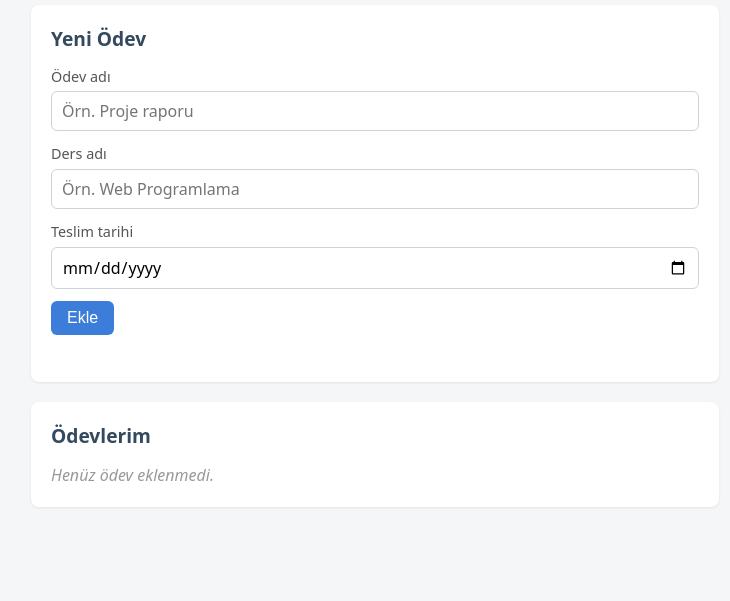
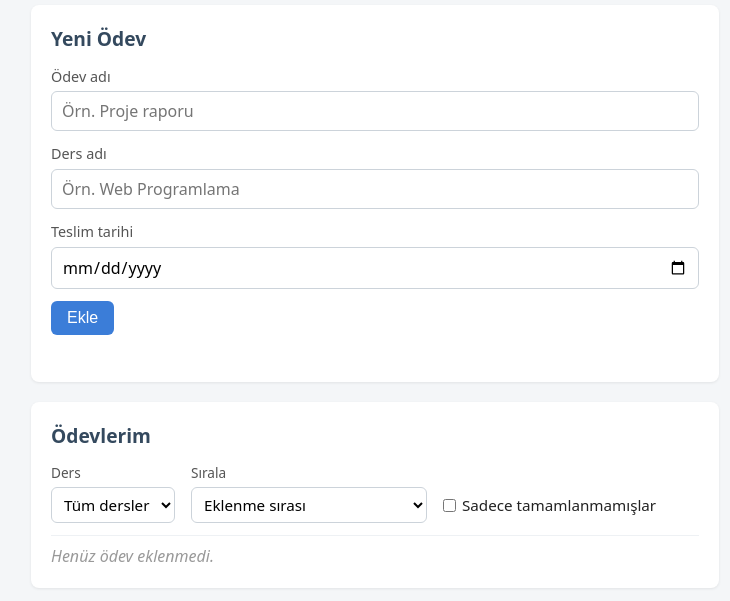
Before and after one commit to helinyz/odev-takip, a plain HTML site: page index.html in a window 1280 px wide. Shown: the part 99-700 px from the top of the page, without its empty margins (265-995 px from the left). Drawn offline with Linux system fonts and the light colour scheme.

Commit message:
Ders, sıralama ve tamamlanmamış seçenekleri arayüze eklendi #3
Co-Authored-By: Claude Opus 5.5 <noreply@anthropic.com>

```diff
--- a/index.html
+++ b/index.html
@@ -36,6 +36,28 @@
     <!-- Ödev listesi -->
     <section class="kart">
       <h2>Ödevlerim</h2>
+
+      <!-- Filtreleme ve sıralama seçenekleri -->
+      <div class="filtreler">
+        <div class="filtre">
+          <label for="ders-filtresi">Ders</label>
+          <select id="ders-filtresi">
+            <option value="">Tüm dersler</option>
+          </select>
+        </div>
+        <div class="filtre">
+          <label for="siralama">Sırala</label>
+          <select id="siralama">
+            <option value="eklenme">Eklenme sırası</option>
+            <option value="tarih">Teslim tarihi (en yakın önce)</option>
+          </select>
+        </div>
+        <label class="filtre-kutu">
+          <input type="checkbox" id="sadece-tamamlanmamis">
+          Sadece tamamlanmamışlar
+        </label>
+      </div>
+
       <ul id="odev-listesi"></ul>
     </section>
   </main>
--- a/style.css
+++ b/style.css
@@ -88,6 +88,42 @@ button:hover {
   min-height: 1.2em;
 }
 
+/* Liste üstündeki filtre ve sıralama alanı */
+.filtreler {
+  display: flex;
+  flex-wrap: wrap;
+  align-items: flex-end;
+  gap: 12px 16px;
+  padding-bottom: 12px;
+  margin-bottom: 8px;
+  border-bottom: 1px solid #eef1f4;
+}
+
+.filtre label {
+  display: block;
+  font-size: 0.85rem;
+  margin-bottom: 4px;
+  color: #555;
+}
+
+.filtre select {
+  padding: 6px 8px;
+  border: 1px solid #ccd3da;
+  border-radius: 6px;
+  font-size: 0.95rem;
+  font-family: inherit;
+  background-color: #fff;
+}
+
+.filtre-kutu {
+  display: flex;
+  align-items: center;
+  gap: 6px;
+  font-size: 0.95rem;
+  padding-bottom: 6px;
+  cursor: pointer;
+}
+
 #odev-listesi {
   list-style: none;
 }
```
